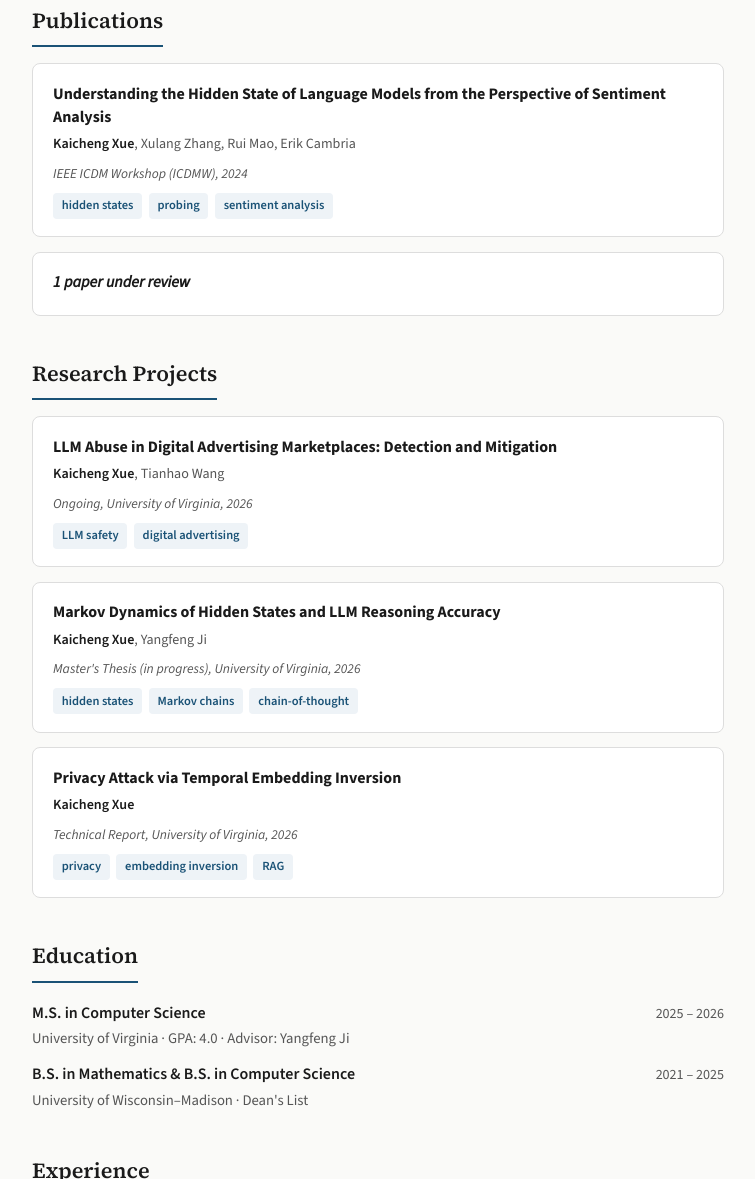
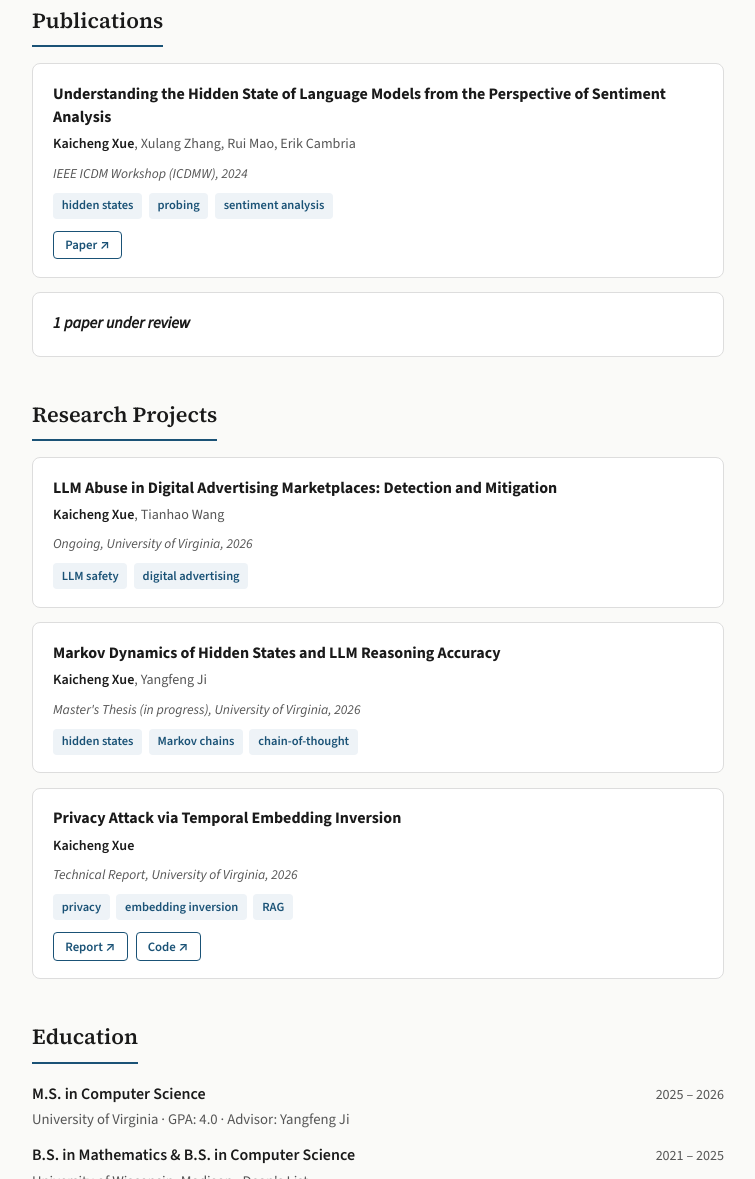
Before and after one commit to dldlzssdf/kaichengxue.github.io, a plain HTML site: page index.html in a window 1280 px wide. Shown: the part 556-1735 px from the top of the page, without its empty margins (262-1017 px from the left). Drawn offline with nearby package versions, Linux system fonts and the light colour scheme.

Commit message:
Add files via upload

```diff
--- a/index.html
+++ b/index.html
@@ -196,17 +196,18 @@ section h2 {
   background: var(--tag-bg);
   color: var(--tag-fg);
 }
-a.pub {
+.pub .links { display: flex; gap: 0.5rem; margin-top: 0.75rem; }
+.pub .links a {
+  font-size: 0.8rem;
+  font-weight: 600;
+  padding: 0.15rem 0.7rem;
+  border: 1px solid var(--accent);
+  border-radius: 4px;
   text-decoration: none;
-  color: inherit;
-  display: block;
-  cursor: pointer;
-  transition: border-color 0.15s, box-shadow 0.15s;
+  color: var(--accent);
+  transition: background 0.15s, color 0.15s;
 }
-a.pub:hover {
-  border-color: var(--accent);
-  box-shadow: 0 2px 8px rgba(0,0,0,0.08);
-}
+.pub .links a:hover { background: var(--accent); color: var(--card-bg); }
 
 /* ── EDUCATION ── */
 .edu-item {
@@ -304,7 +305,7 @@ footer {
   <section id="publications">
     <h2>Publications</h2>
 
-    <a class="pub" href="./icdmw2024.pdf" target="_blank" rel="noopener">
+    <div class="pub">
       <div class="title">Understanding the Hidden State of Language Models from the Perspective of Sentiment Analysis</div>
       <div class="authors"><strong>Kaicheng Xue</strong>, Xulang Zhang, Rui Mao, Erik Cambria</div>
       <div class="venue">IEEE ICDM Workshop (ICDMW), 2024</div>
@@ -313,7 +314,10 @@ footer {
         <span>probing</span>
         <span>sentiment analysis</span>
       </div>
-    </a>
+      <div class="links">
+        <a href="./icdmw2024.pdf" target="_blank" rel="noopener">Paper ↗</a>
+      </div>
+    </div>
 
     <div class="pub">
       <div class="title" style="font-style: italic; font-weight: 600;">1 paper under review</div>
@@ -346,7 +350,7 @@ footer {
       </div>
     </div>
 
-    <a class="pub" href="./dp_report.pdf" target="_blank" rel="noopener">
+    <div class="pub">
       <div class="title">Privacy Attack via Temporal Embedding Inversion</div>
       <div class="authors"><strong>Kaicheng Xue</strong></div>
       <div class="venue">Technical Report, University of Virginia, 2026</div>
@@ -355,7 +359,11 @@ footer {
         <span>embedding inversion</span>
         <span>RAG</span>
       </div>
-    </a>
+      <div class="links">
+        <a href="./dp_report.pdf" target="_blank" rel="noopener">Report ↗</a>
+        <a href="https://github.com/dldlzssdf/Temporal-Embedding-Inversion" target="_blank" rel="noopener">Code ↗</a>
+      </div>
+    </div>
 
   </section>
 
```
